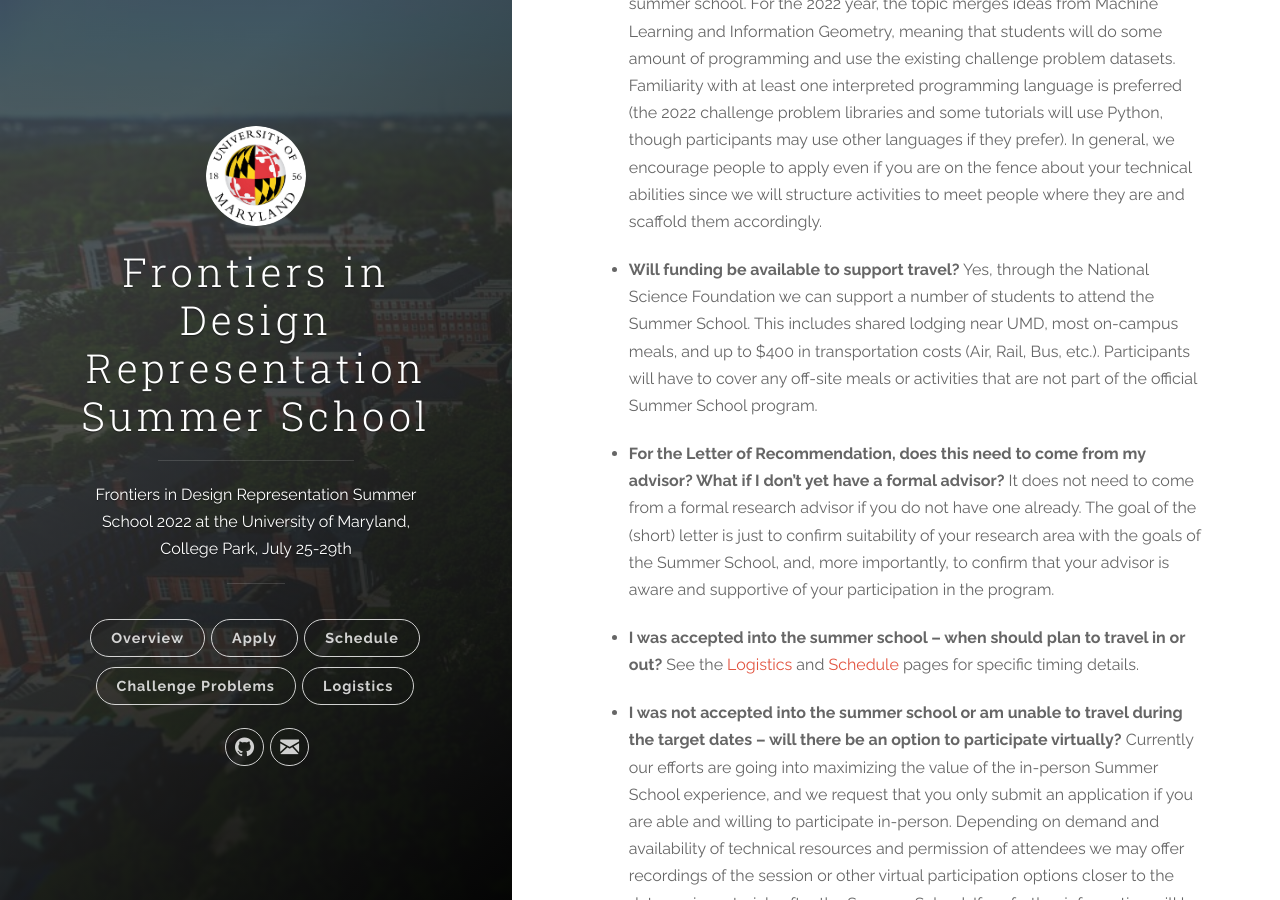
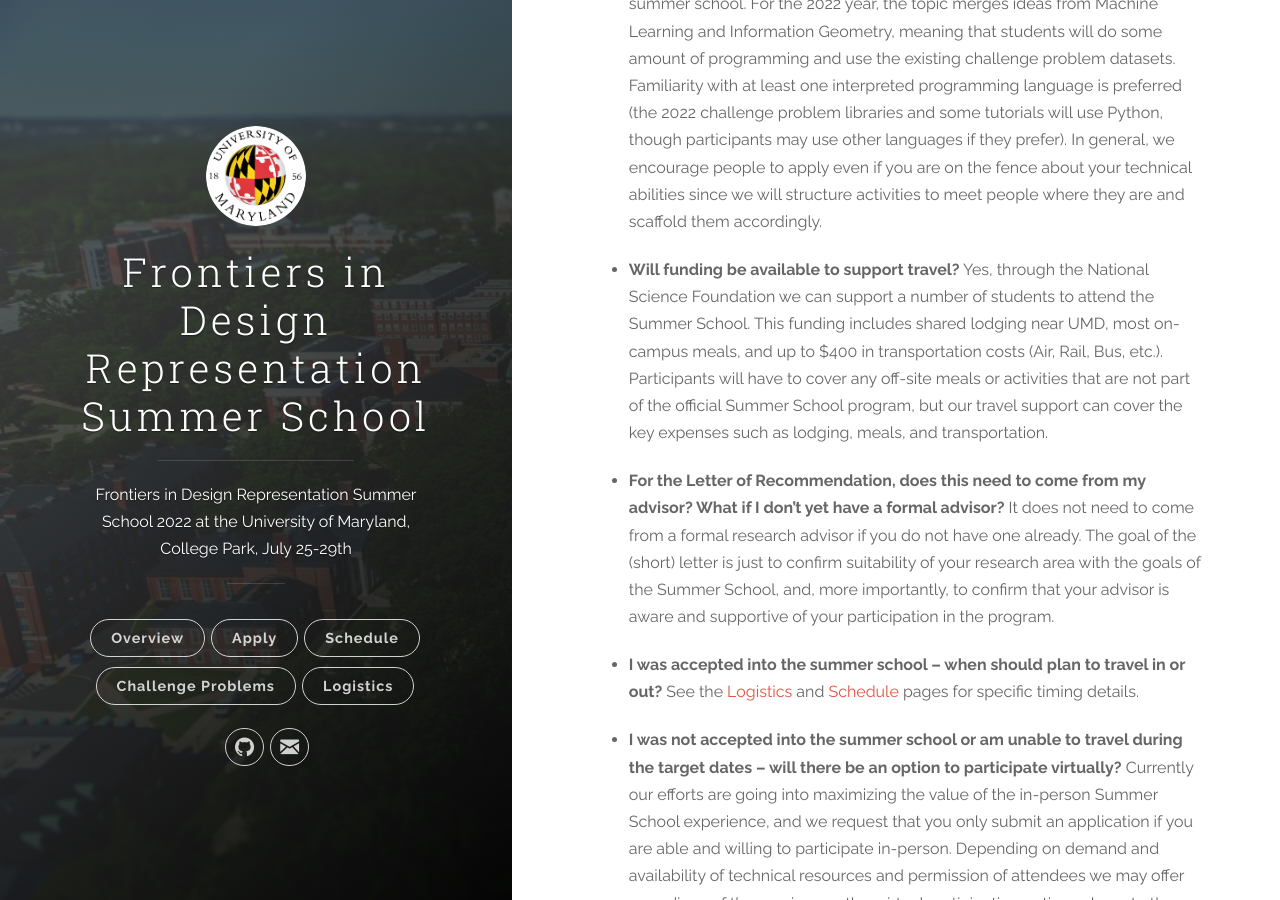
Before and after one commit to IDEALLab/FinDeR, a Jekyll site: the page built from _posts/2022-06-05-apply.markdown, in a window 1280 px wide and 900 px high, scrolled down 1242 px. Built offline with Jekyll 4.4.1, drawn with Linux system fonts in a browser that asks for light colours.

Commit message:
Update 2022-06-05-apply.markdown

```diff
--- a/_posts/2022-06-05-apply.markdown
+++ b/_posts/2022-06-05-apply.markdown
@@ -22,7 +22,7 @@ Funding from the National Science Foundation enables us to provide graduate stud
 
 * **What background or pre-requisites do I need to participate?** This summer school is designed for graduate level engineering students with an interest in computation and mathematics or statistics. We do not assume that participants will come in with extensive knowledge of the year's target topics, but should be willing to learn these over the course of the summer school. The specific techniques covered during the summer school are specific to that year, though to complete the challenge problems students should typically feel comfortable working with existing code libraries and manipulating datasets or be willing to learn this during the beginning of the summer school. For the 2022 year, the topic merges ideas from Machine Learning and Information Geometry, meaning that students will do some amount of programming and use the existing challenge problem datasets. Familiarity with at least one interpreted programming language is preferred (the 2022 challenge problem libraries and some tutorials will use Python, though participants may use other languages if they prefer). In general, we encourage people to apply even if you are on the fence about your technical abilities since we will structure activities to meet people where they are and scaffold them accordingly.
 
-* **Will funding be available to support travel?** Yes, through the National Science Foundation we can support a number of students to attend the Summer School. This includes shared lodging near UMD, most on-campus meals, and up to $400 in transportation costs (Air, Rail, Bus, etc.). Participants will have to cover any off-site meals or activities that are not part of the official Summer School program.
+* **Will funding be available to support travel?** Yes, through the National Science Foundation we can support a number of students to attend the Summer School. This funding includes shared lodging near UMD, most on-campus meals, and up to $400 in transportation costs (Air, Rail, Bus, etc.). Participants will have to cover any off-site meals or activities that are not part of the official Summer School program, but our travel support can cover the key expenses such as lodging, meals, and transportation.
 
 * **For the Letter of Recommendation, does this need to come from my advisor? What if I don't yet have a formal advisor?** It does not need to come from a formal research advisor if you do not have one already. The goal of the (short) letter is just to confirm suitability of your research area with the goals of the Summer School, and, more importantly, to confirm that your advisor is aware and supportive of your participation in the program.
 
```
